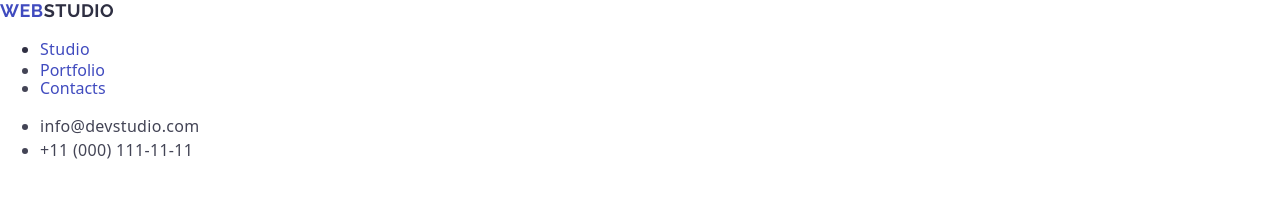
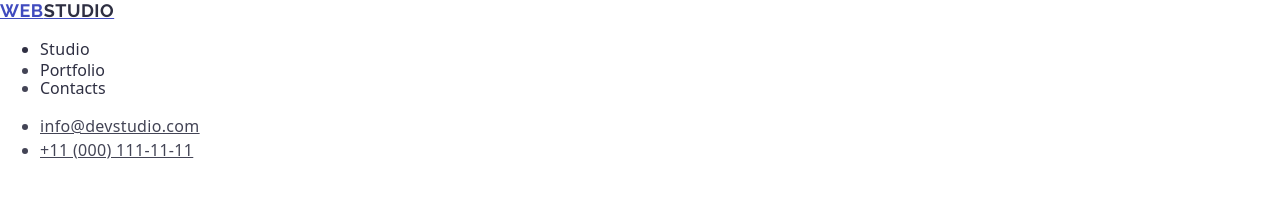
Before and after one commit to CodePrincessNastia/goit-markup-hw-02, a plain HTML site: page index.html in a window 1280 px wide. Shown: the top 205 px of the page. Drawn offline with nearby package versions, Linux system fonts and the light colour scheme; a web font is replaced by a local one.

Commit message:
add.color

```diff
--- a/css/style.css
+++ b/css/style.css
@@ -22,7 +22,7 @@ body {
 }
 
 .nav-item {
-    color: #2e2f42;
+    color:#2e2f42;
     font-size: 16px;
     font-weight: 500;
     line-height: 1.5;
@@ -31,6 +31,7 @@ body {
 }
 .address {
     font-style: normal;
+    letter-spacing: 0.02em;
 }
 
 .maininfo{
@@ -42,9 +43,9 @@ body {
     font-style: normal;
 }
 
-    a {
+.nav-link, .logostudio-main {
     text-decoration: none;
-    color: #404bbf;
+    color:#2e2f42;
 }
 
 a:hover,
```
